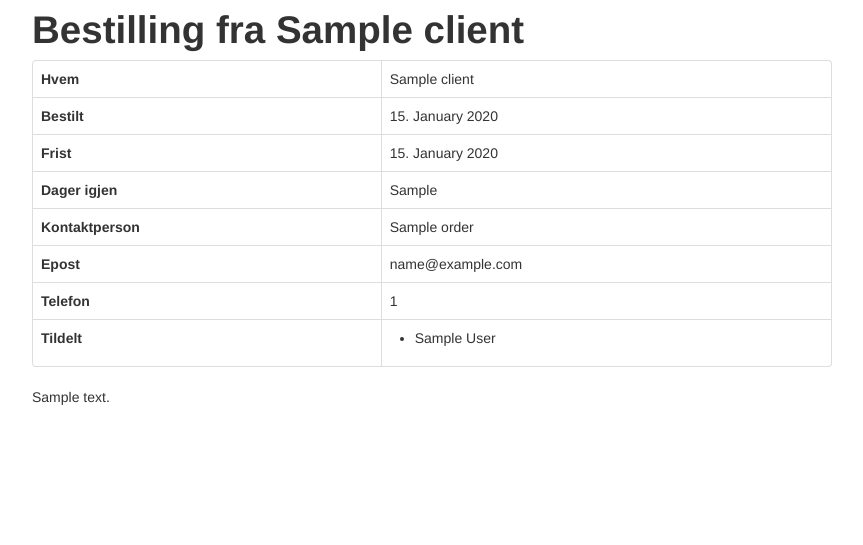
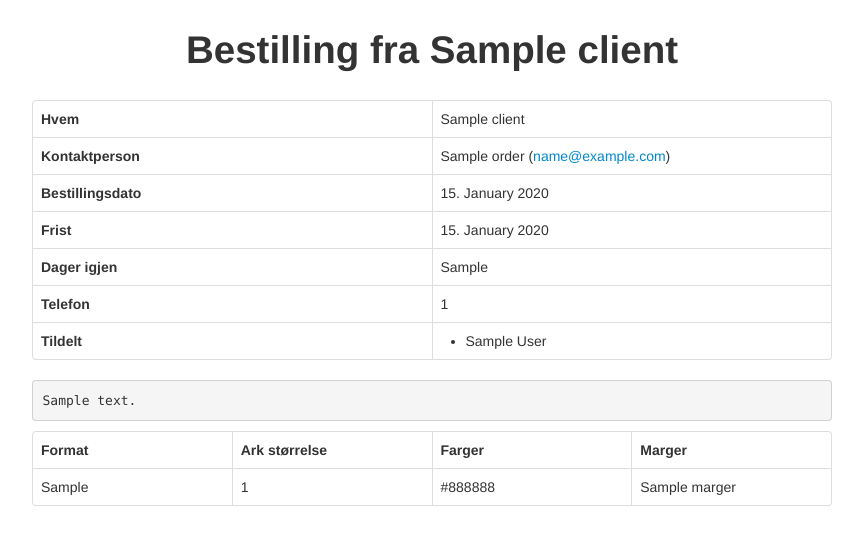
Before and after one commit to edb-gjengen/bestillingsskjema, a Django app: template bestilling/templates/design/order.html in a window 1280 px wide. Shown: the top 545 px of the page, without its empty margins (208-1071 px from the left). Run offline with Django 3.2, Linux system fonts and the light colour scheme; the template is opened without the code that fills it: most values are stand-ins (such as "Sample title", 1, 10 or a date in 2020); some libraries are stand-ins or nearby versions.

Commit message:
Better order-receipt template.

```diff
--- a/bestilling/templates/design/order.html
+++ b/bestilling/templates/design/order.html
@@ -14,51 +14,68 @@
 		<script type="text/javascript" src="{% static 'js/bootstrap.js' %}"></script>
 	</head>
 	<body class="center">
-		<h1>Bestilling fra {{ order.client }}</h1>
+		<h1 class="text-center" style="margin:30px;">Bestilling fra {{ order.client }}</h1>
 
 		<table class="table table-bordered">
 			<tr>
-				<td><strong>Hvem</strong></td>
-				<td>{{ order.client }}</td>
+				<th style="width:50%;">Hvem</th>
+				<td style="width:50%;">{{ order.client }}</td>
 			</tr>
 			<tr>
-				<td><strong>Bestilt</strong></td>
+				<th>Kontaktperson</th>
+				<td>{{ order.contact_name }} {% if order.contact_email %}(<a href="mailto:{{ order.contact_email }}">{{ order.contact_email }}</a>){% endif %}</td>
+			</tr>
+			<tr>
+				<th>Bestillingsdato</th>
 				<td>{{data.created|date:"d. E Y" }}</td>
 			</tr>
 			<tr>
-				<td><strong>Frist</strong></td>
+				<th>Frist</th>
 				<td>{{ data.due|date:"d. E Y" }}</td>
 			</tr>
 			<tr>
-				<td><strong>Dager igjen</strong></td>
-				<td>{{ data.days_left }}</td>
+				<th>Dager igjen</th>
+				<td>{{ data.days_left|default:"" }}</td>
 			</tr>
 			<tr>
-				<td><strong>Kontaktperson</strong></td>
-				<td>{{ order.contact_name }}</td>
-			</tr>
-			<tr>
-				<td><strong>Epost</strong></td>
-				<td>{{ order.contact_email }}</td>
-			</tr>
-			<tr>
-				<td><strong>Telefon</strong></td>
+				<th>Telefon</th>
 				<td>{{ order.contact_number|default:"--" }}</td>
 			</tr>
 			<tr>
-				<td><strong>Tildelt</strong></td>
+				<th>Tildelt</th>
 				<td>
-					<ul>
+					{% if data.members %}
+					<ul style="margin: 0 0 0 25px;">
 						{% for member in data.members %}
 							<li>{{ member.full_name }}</li>
-						{% empty %}
-							<li>---</li>
 						{% endfor %}
 					</ul>
+					{% else %}
+					Ingen
+					{% endif %}
 				</td>
 			</tr>
 		</table>
 
-		<p>{{ order.content }}</p>
+		<pre>{{ order.content }}</pre>
+
+		<table class="table table-bordered">
+			<thead>
+				<tr>
+					<th style="width:25%;">Format</th>
+					<th style="width:25%;">Ark st&oslash;rrelse</th>
+					<th style="width:25%;">Farger</th>
+					<th style="width:25%;">Marger</th>
+				</tr>
+			</thead>
+			<tbody>
+				<tr>
+					<td>{{ order.format_type }}</td>
+					<td>{{ order.paper_size }}</td>
+					<td>{{ order.colour }}</td>
+					<td>{{ order.marger }}</td>
+				</tr>
+			</tbody>
+		</table>
 	</body>
 </html>
```
Also changed, not shown: bestilling/bestilling/baseviews.py (+7 -4 lines).
